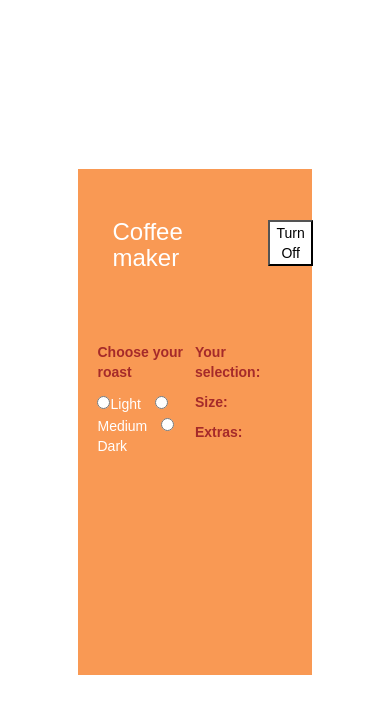
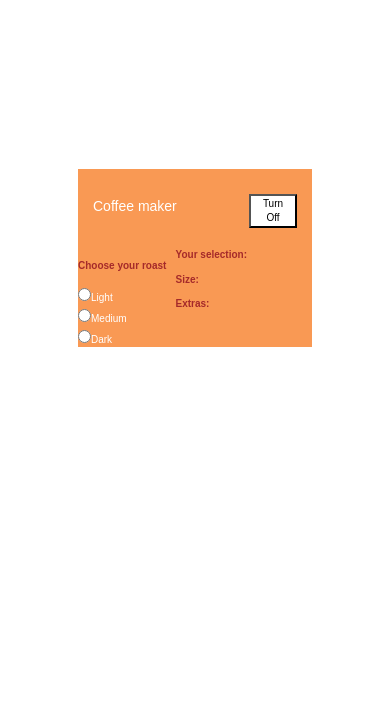
Before and after one commit to CJC626/CoffeeMachine, a plain HTML site: page index.html in a window 390 px wide. Both pictures are taken after a click on the button "Turn On". Drawn offline with nearby package versions, Linux system fonts and the light colour scheme.

Commit message:
WIP responsive

```diff
--- a/index.html
+++ b/index.html
@@ -14,17 +14,17 @@
 	<div class="container" id="app">
 
 		<div class="row">
-			<div class="col-xs-offset-1 col-xs-8">
+			<div class="col-sm-offset-1 col-xs-8">
 				<h3>Coffee maker</h3>
 			</div>
-			<div class="col-xs-2">
+			<div class="col-lg-2 col-xs-4">
 				<button type="button" v-on:click="turnOn" v-if="status===true" style="background-color: white; color: black;">Turn Off</button>
 				<button type="button" v-on:click="turnOn" v-if="status===false" style="background-color: grey;">Turn On</button>
 			</div>
 		</div>
 
 		<div class="row" v-if="status===true">
-			<div class="col-xs-offset-1 col-xs-5">
+			<div class="col-sm-offset-1 col-xs-5">
 
 				<!--Type-->
 				<div class="row">
@@ -49,10 +49,11 @@
 					<span class="sp"><input type="radio" value="milk" v-model="coffee.extras" />Milk</span>
 					<span class="sp">	<input type="radio" value="cream" v-model="coffee.extras" />Cream</span>
 					<span class="sp">	<input type="radio" value="both" v-model="coffee.extras" />Both</span>
+					<span class="sp">	<input type="radio" value="NoExtra" v-model="coffee.extras" />Nothing</span>
 				</div>
 			</div>
 
-			<div class="col-xs-3">
+			<div class="col-xs-4">
 				<div class="row">
 					<p><span class="subt">Your selection:</span> {{coffee.type |name}} </p>
 					<p><span class="subt">Size:</span> {{coffee.size |name}}</p>
--- a/style.css
+++ b/style.css
@@ -8,7 +8,7 @@ font-family: 'Arial';
 }
 
 .row{
-	padding-top: 30px;
+	padding-top: 1em;
 }
 
 .sp{
@@ -23,3 +23,29 @@ font-family: 'Arial';
 button{
 	margin-top: 1.5em;
 }
+
+
+
+
+@media (max-width: 700px) {
+  body{
+  font-size: 10px;
+  }
+
+  h3{
+  font-size: 14px;
+  }
+
+  .container{
+    height: 100%;
+  }
+
+ .subt{
+   margin-top: 1.1em;
+ }
+
+ .sp{
+   display: block;
+ }
+
+  }
```
